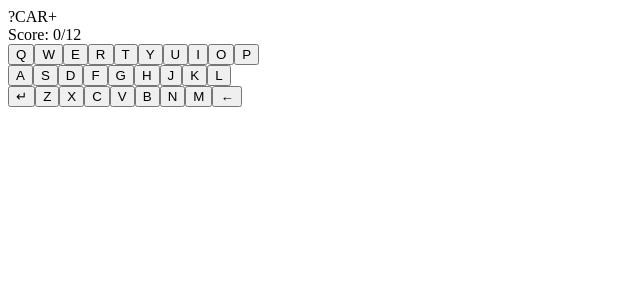
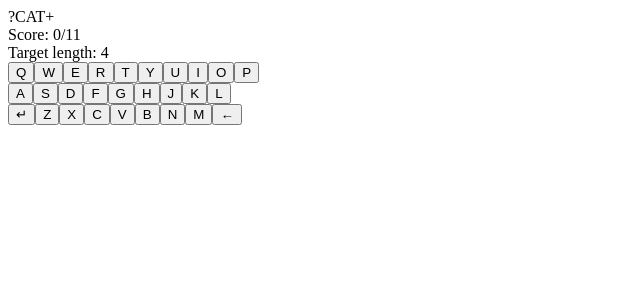
Before and after one commit to nikhilNathwani/trigram-react-vite, a React (Vite) app: page / in a window 1280 px wide. Shown: the top 300 px of the page, without its empty margins (0-640 px from the left). Built offline with nearby package versions, Linux system fonts and the light colour scheme.

Commit message:
brought GAME_STATE variables into App.jsx

```diff
--- a/src/App.jsx
+++ b/src/App.jsx
@@ -11,17 +11,32 @@ import Keyboard from "./components/Keyboard";
 // import viteLogo from "/vite.svg";
 // import "./App.css";
 
+const trigram = "CAT";
+const wordLength_start = 4;
+const wordLength_max = 11;
+
 export default function App() {
-	const [count, setCount] = useState(0);
+	const [wordLengthCurrent, setWordLengthCurrent] =
+		useState(wordLength_start);
+	const [lettersProvided, setLettersProvided] = useState(
+		Array.from({ length: 1 + wordLength_max - wordLength_start }, () => "")
+	);
 
 	return (
 		<div id="app">
 			<TitleScreen></TitleScreen>
 			<HelpScreen></HelpScreen>
 			<div id="game">
-				<Header trigram={"CAR"}></Header>
-				<Score score={0} scoreMax={12}></Score>
-				<Level></Level>
+				<Header trigram={trigram}></Header>
+				<Score
+					score={
+						wordLength_start == wordLengthCurrent
+							? 0
+							: wordLengthCurrent - 1
+					}
+					scoreMax={wordLength_max}
+				></Score>
+				<Level targetLength={wordLengthCurrent}></Level>
 				<Keyboard></Keyboard>
 			</div>
 		</div>
--- a/src/components/Level.jsx
+++ b/src/components/Level.jsx
@@ -1,3 +1,3 @@
-export default function Level() {
-	return <div id="level"></div>;
+export default function Level({ targetLength }) {
+	return <div id="level">Target length: {targetLength}</div>;
 }
```
